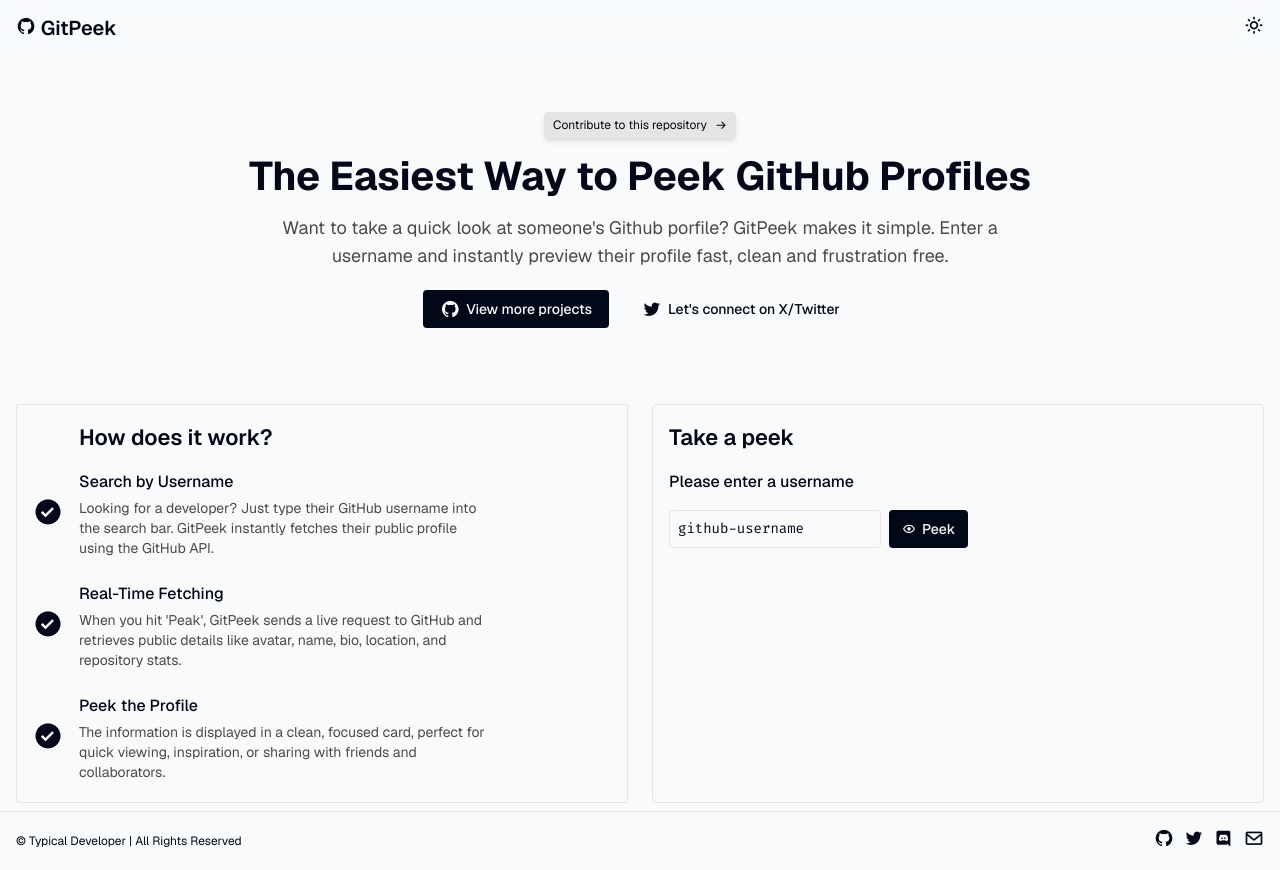
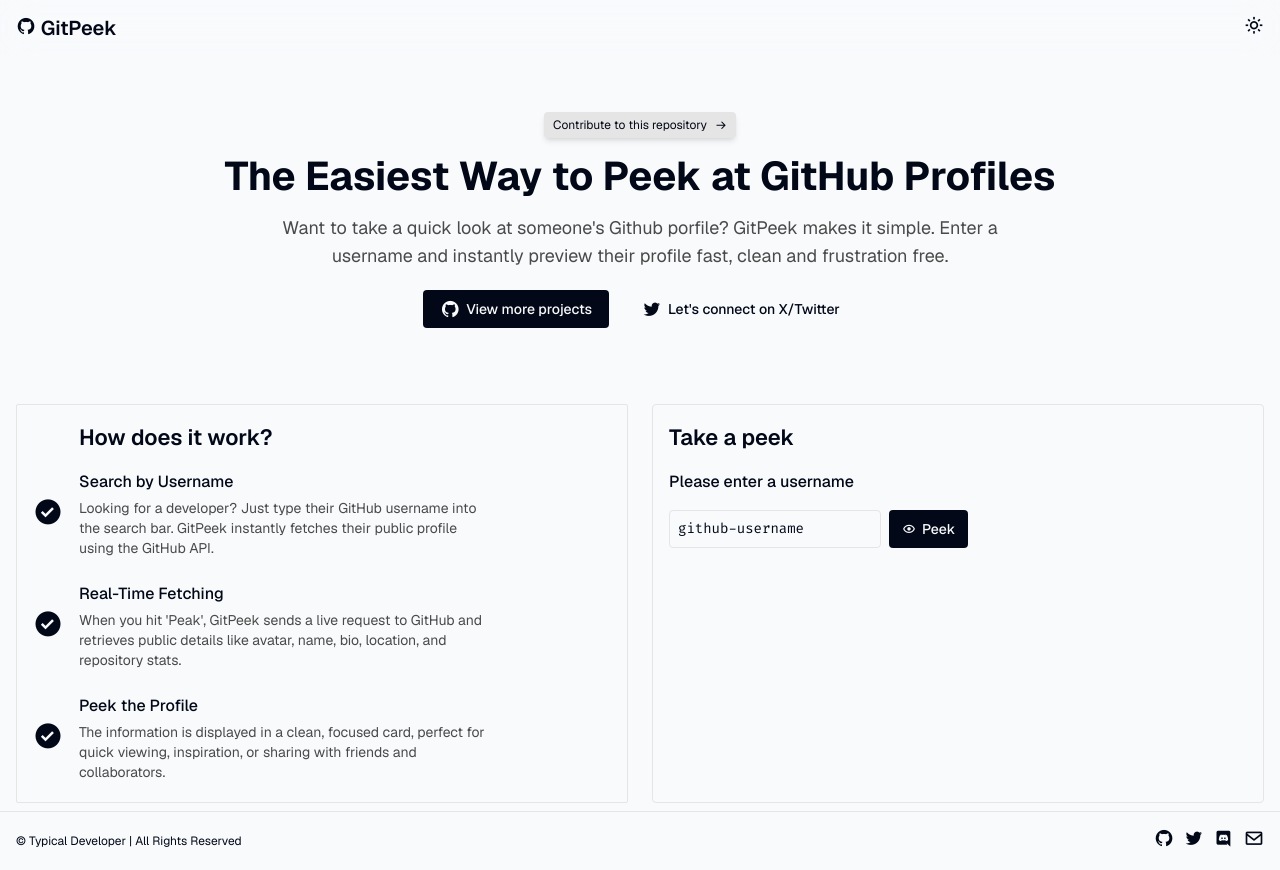
Before and after one commit to Chris-Error-404/GitPeek, a React (Vite) app in the folder GitPeek-App/: page / in a window 1280 px wide. Built offline with nearby package versions, Linux system fonts and the light colour scheme.

Commit message:
new hero

```diff
--- a/GitPeek-App/src/Hero.jsx
+++ b/GitPeek-App/src/Hero.jsx
@@ -13,7 +13,7 @@
                     <ContributeButton />
 
                     <h1 className="mb-2 text-[var(--background)] dark:text-[var(--foreground)] text-[min(8vw,40px)]  font-bold text-center">
-                        The Easiest Way to Peek GitHub Profiles
+                        The Easiest Way to Peek at GitHub Profiles
                     </h1>
                     <p className="mb-5 text-base lg:text-lg font-normal text-[var(--darker-gray)] dark:text-[var(--foreground)] lg:w-[60%] text-center">
                         Want to take a quick look at someone's Github porfile? GitPeek makes it simple. Enter a username and instantly preview their profile fast, clean and frustration free.
```
